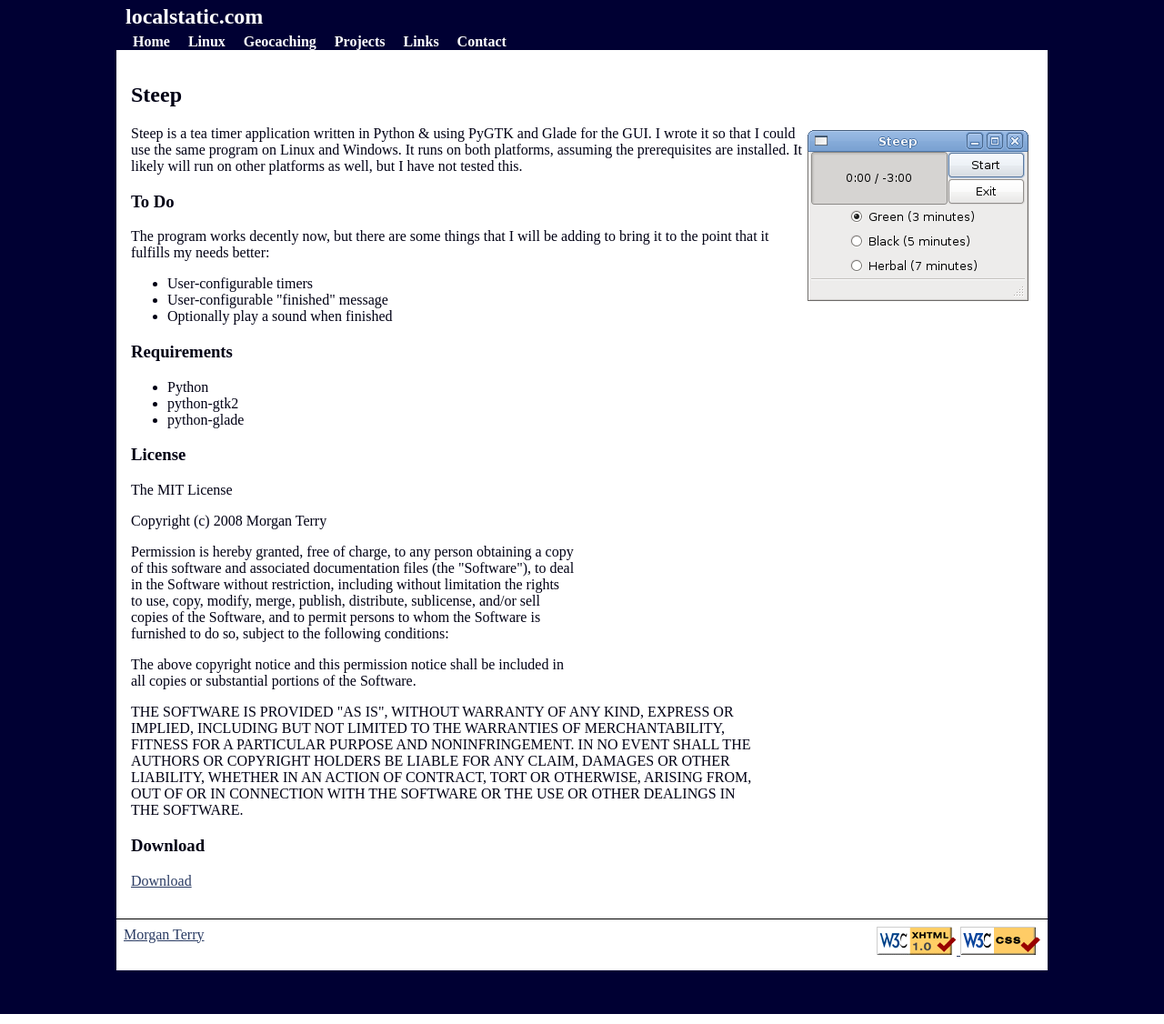
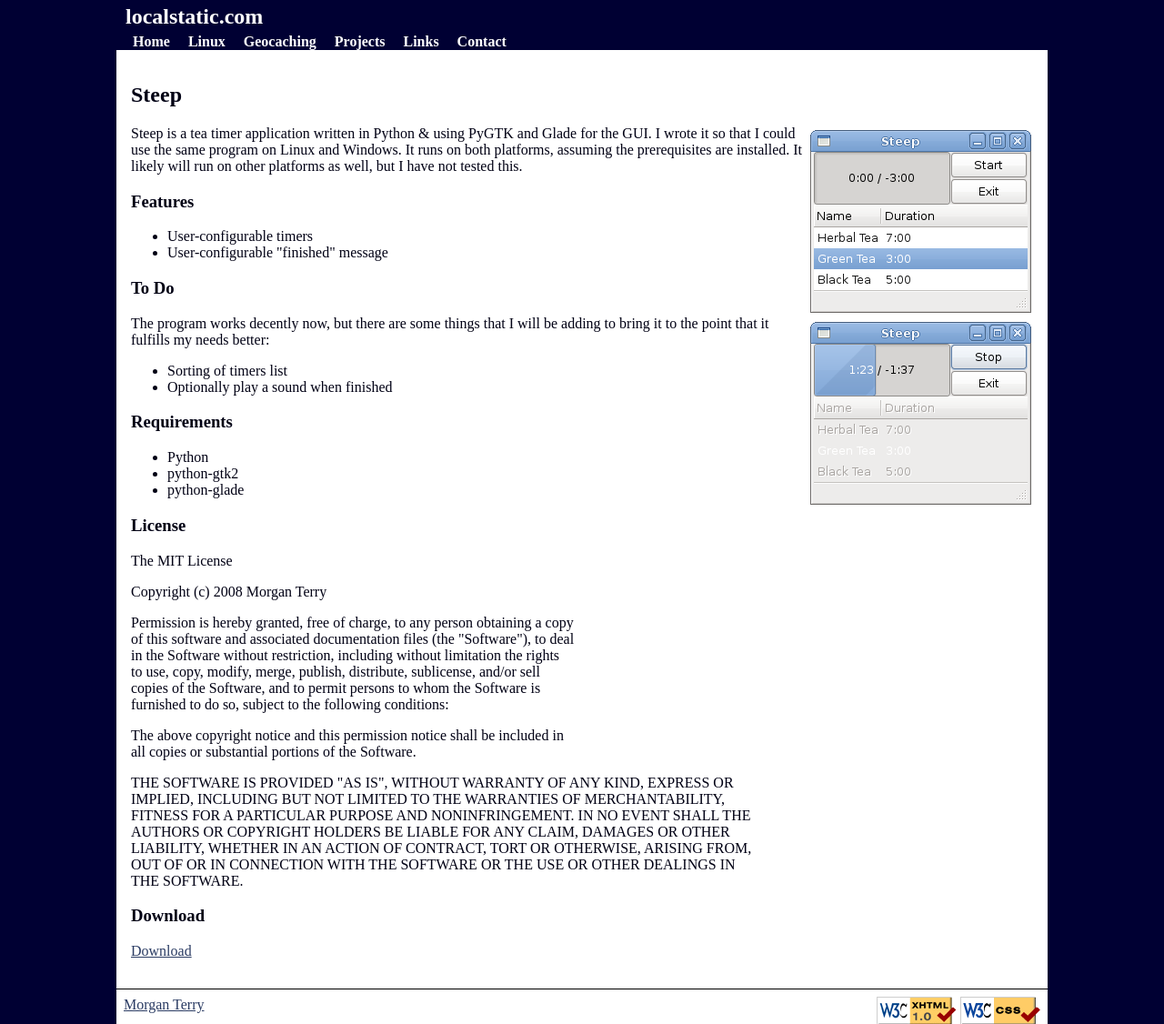
Before and after one commit to localstatic/localstatic.com, a PHP site: page /steep.php in a window 1280 px wide. Shown: the top 1126 px of the page at 91% size. Run offline with PHP 8.4, Linux system fonts and the light colour scheme.

Commit message:
Updated steep page for new release (with different UI)
git-svn-id: file:///home/mt/data/subversion/web/localstatic.com@194 25aa0472-a5d5-0310-b9f0-db4f2a0ab381

```diff
--- a/steep.php
+++ b/steep.php
@@ -5,18 +5,27 @@ include 'tmpl/head.php';
 ?>
 <h2>Steep</h2>
 
-<img src="images/screenshot-steep.png" width="243" height="188" style="float: right; margin: 5px;"/>
+<div style="width: 250px; float: right">
+	<img src="images/screenshot-steep.png" width="243" height="201" style="margin: 5px;"/>
+	<img src="images/screenshot-steep-running.png" width="243" height="201" style="margin: 5px;"/>
+</div>
+
 <p>
 Steep is a tea timer application written in Python &amp; using PyGTK and Glade for the GUI. I wrote it so that I could use the same program on Linux and Windows. It runs on both platforms, assuming the prerequisites are installed. It likely will run on other platforms as well, but I have not tested this.
 </p>
+
+<h3>Features</h3>
+<ul>
+	<li>User-configurable timers</li>
+	<li>User-configurable "finished" message</li>
+</ul>
 
 <h3>To Do</h3>
 <p>
 The program works decently now, but there are some things that I will be adding to bring it to the point that it fulfills my needs better:
 </p>
 <ul>
-	<li>User-configurable timers</li>
-	<li>User-configurable "finished" message</li>
+	<li>Sorting of timers list</li>
 	<li>Optionally play a sound when finished</li>
 </ul>
 
```
Also changed, not shown: images/screenshot-steep-running.png (added), images/screenshot-steep.png, 1 other file.
